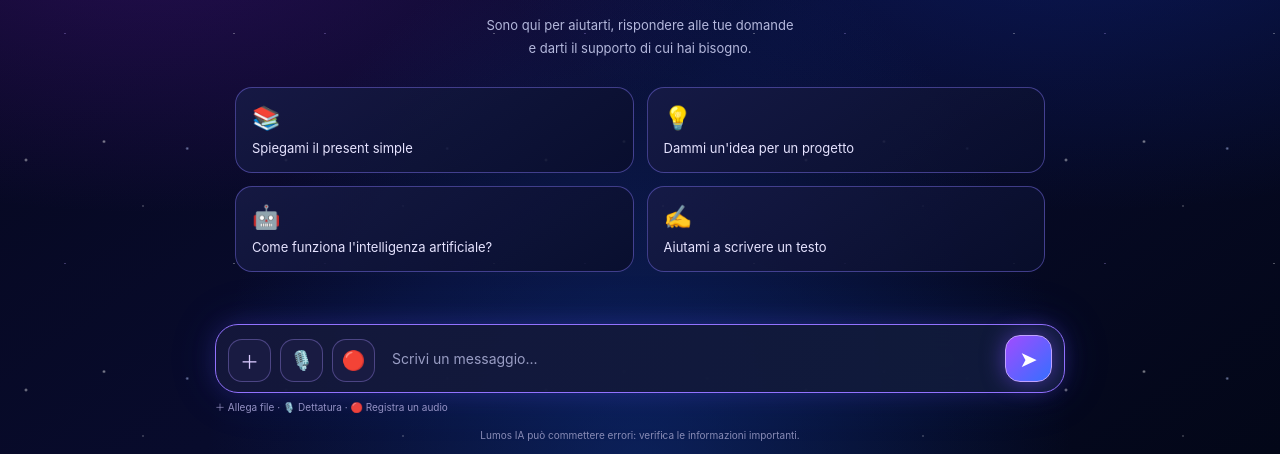
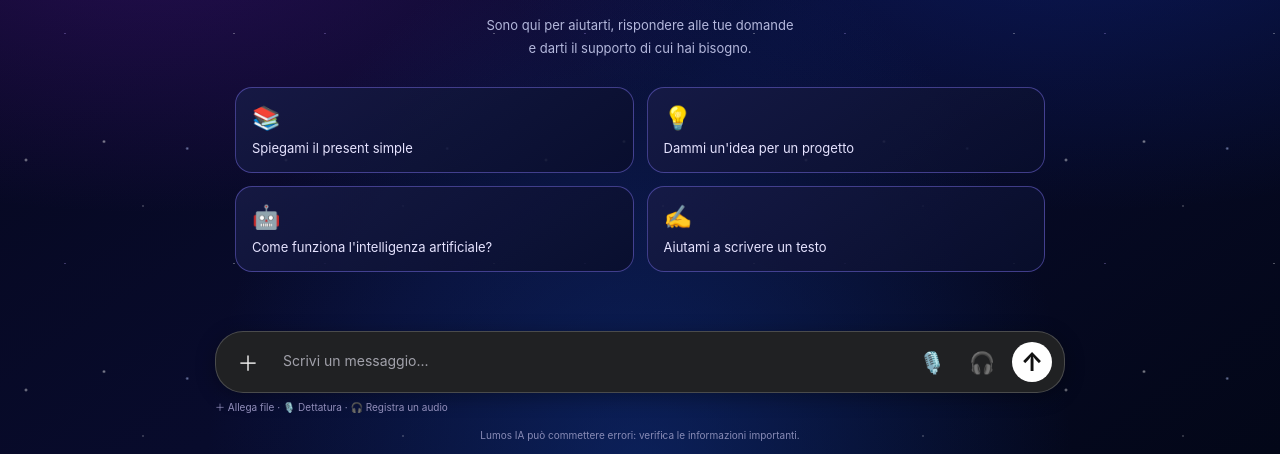
Before and after one commit to alessiomasoni09-gif/Lumos-IA-, a website: page index.html in a window 1280 px wide. Shown: the part 346-800 px from the top of the page. Drawn offline with nearby package versions, Linux system fonts and the light colour scheme.

Commit message:
Refactor input area styles and button functionality
Updated styles and functionality for input area and buttons, including changes to button icons and layout adjustments.

```diff
--- a/index.html
+++ b/index.html
@@ -76,7 +76,7 @@ button:disabled{opacity:.5;cursor:not-allowed}
 .user-attachments{margin-top:9px;padding-top:8px;border-top:1px solid #ffffff33;font-size:12px;color:#eeeaff}
 @keyframes userIn{from{opacity:0;transform:translateX(15px) scale(.97)}to{opacity:1;transform:translateX(0) scale(1)}}
 
-/* MESSAGGI LUMOS */
+/* RISPOSTE LUMOS */
 .assistant-row{display:flex;align-items:flex-start;gap:12px;width:min(850px,95%);animation:lumosIn .55s cubic-bezier(.16,1,.3,1) both}
 @keyframes lumosIn{from{opacity:0;transform:translateY(20px) scale(.985);filter:blur(5px)}to{opacity:1;transform:translateY(0) scale(1);filter:blur(0)}}
 .ai-avatar{width:38px;height:38px;flex-shrink:0;display:grid;place-items:center;border-radius:13px;font-size:23px;color:white;background:linear-gradient(135deg,#a45aff,#276dff);border:1px solid #c3a0ff;box-shadow:0 0 18px #8855ff88}
@@ -107,7 +107,7 @@ button:disabled{opacity:.5;cursor:not-allowed}
 .galaxy-table tbody tr:nth-child(odd){background:#171b3d}.galaxy-table tbody tr:nth-child(even){background:#101630}
 .galaxy-table tbody tr:last-child td{border-bottom:0}
 
-/* AZIONI */
+/* AZIONI RISPOSTA */
 .message-actions{display:flex;gap:7px;margin-top:12px;padding-top:9px;border-top:1px solid #ffffff10}
 .copy-btn{border:1px solid #7968bd55;border-radius:8px;padding:6px 10px;color:#bcb5e9;background:#17183a;font-size:11px}
 .copy-btn:hover{background:#30205c;color:white}
@@ -115,24 +115,87 @@ button:disabled{opacity:.5;cursor:not-allowed}
 .typing span{animation:blink 1.2s infinite}
 @keyframes blink{50%{opacity:.25}}
 
-/* AREA INPUT */
+/* BARRA MESSAGGI - STILE CHATGPT */
 .input-area{z-index:2;padding:12px 24px 7px}
-.input-box{width:min(850px,100%);margin:auto;display:flex;align-items:flex-end;gap:9px;padding:10px 12px;border-radius:23px;border:1px solid #9272ff;background:linear-gradient(120deg,#15183bee,#101b3bee);box-shadow:0 0 25px #7552ff33,0 0 55px #276aff1a;backdrop-filter:blur(20px)}
-.input-box:focus-within{border-color:#bca0ff;box-shadow:0 0 0 3px #9874ff22,0 0 35px #8154ff55}
-textarea{flex:1;min-width:0;resize:none;min-height:43px;max-height:140px;background:transparent;border:0;outline:0;color:white;padding:11px 8px;font-size:14px}
-textarea::placeholder{color:#999dc4}
-.send{width:47px;height:47px;flex-shrink:0;border:1px solid #c0a2ff;border-radius:15px;color:white;font-size:22px;background:linear-gradient(135deg,#a14cff,#356fff);box-shadow:0 0 22px #8050ff88}
-.send:disabled{opacity:.5;cursor:not-allowed}
+.input-box{
+  width:min(850px,100%);
+  margin:auto;
+  display:flex;
+  align-items:center;
+  gap:10px;
+  padding:9px 12px;
+  border-radius:28px;
+  border:1px solid #ffffff30;
+  background:#202123;
+  box-shadow:0 4px 20px #0005;
+  backdrop-filter:blur(20px);
+  transition:border-color .2s,box-shadow .2s;
+}
+.input-box:focus-within{
+  border-color:#ffffff60;
+  box-shadow:0 0 0 2px #ffffff0d,0 4px 25px #0005;
+}
+textarea{
+  flex:1;
+  min-width:0;
+  resize:none;
+  min-height:42px;
+  max-height:140px;
+  background:transparent;
+  border:0;
+  outline:0;
+  color:white;
+  padding:11px 5px;
+  font-size:14px;
+}
+textarea::placeholder{color:#a1a1aa}
 
-/* NUOVI PULSANTI */
-.tool-btn{width:43px;height:43px;flex-shrink:0;border:1px solid #7969bd88;border-radius:14px;background:#191b42;color:#d9caff;font-size:19px;display:grid;place-items:center;transition:.2s}
-.tool-btn:hover{border-color:#b89aff;background:#30205c;box-shadow:0 0 15px #8050ff55}
-.tool-btn.recording{background:#721e54;border-color:#ff70ad;color:white;animation:recordPulse 1s infinite}
+/* PULSANTE INVIO A DESTRA */
+.send{
+  width:40px;
+  height:40px;
+  flex-shrink:0;
+  border:0;
+  border-radius:50%;
+  color:#111111;
+  font-size:25px;
+  font-weight:700;
+  background:#ffffff;
+  box-shadow:none;
+  display:grid;
+  place-items:center;
+  transition:background .2s,transform .2s;
+}
+.send:hover{background:#dddddd;transform:scale(1.05)}
+.send:disabled{opacity:.45;cursor:not-allowed}
+
+/* PULSANTI STRUMENTI */
+.tool-btn{
+  width:40px;
+  height:40px;
+  flex-shrink:0;
+  border:0;
+  border-radius:50%;
+  background:transparent;
+  color:#eeeeee;
+  font-size:21px;
+  display:grid;
+  place-items:center;
+  transition:background .2s,color .2s;
+}
+.tool-btn:hover{background:#ffffff18;color:white}
+.tool-btn.recording{
+  background:#8b1e3f;
+  color:white;
+  animation:recordPulse 1s infinite;
+}
+.tool-btn.listening{background:#253e82;color:white}
 @keyframes recordPulse{50%{box-shadow:0 0 0 6px #ff4b8b22}}
-.tool-btn.listening{background:#253e82;border-color:#7cbaff;color:white}
 #fileInput{display:none}
+
+/* ALLEGATI */
 .attachments-preview{width:min(850px,100%);margin:0 auto 8px;display:flex;flex-wrap:wrap;gap:7px}
-.attachment-chip{display:flex;align-items:center;gap:8px;max-width:100%;padding:7px 10px;border:1px solid #7968bd88;border-radius:11px;background:#17183a;color:#e4d9ff;font-size:11px}
+.attachment-chip{display:flex;align-items:center;gap:8px;max-width:100%;padding:7px 10px;border:1px solid #ffffff30;border-radius:12px;background:#202123;color:#e4d9ff;font-size:11px}
 .attachment-chip span{overflow:hidden;text-overflow:ellipsis;white-space:nowrap;max-width:190px}
 .remove-attachment{border:0;background:transparent;color:#ff9ab9;font-size:17px;padding:0 2px}
 .input-hint{width:min(850px,100%);margin:6px auto 0;color:#9995c3;font-size:10px}
@@ -168,10 +231,10 @@ textarea::placeholder{color:#999dc4}
  .assistant-content pre{max-width:100%;font-size:12px}
  .table-wrap{-webkit-overflow-scrolling:touch}
  .input-area{padding:8px 10px 3px;padding-bottom:max(5px,env(safe-area-inset-bottom))}
- .input-box{gap:6px;padding:7px;border-radius:19px}
- textarea{min-height:43px;max-height:115px;padding:11px 5px;font-size:16px}
- .send{width:43px;height:43px;border-radius:13px;font-size:20px}
- .tool-btn{width:40px;height:40px;border-radius:12px;font-size:17px}
+ .input-box{gap:5px;padding:7px 9px;border-radius:25px}
+ textarea{min-height:42px;max-height:115px;padding:11px 5px;font-size:16px}
+ .send{width:38px;height:38px;font-size:23px}
+ .tool-btn{width:36px;height:40px;font-size:19px}
  .disclaimer{padding:5px 8px 8px;font-size:9px}
  .typing{padding:0 15px 8px;font-size:11px}
  .input-hint{padding-left:4px}
@@ -182,9 +245,9 @@ textarea::placeholder{color:#999dc4}
  .chips{grid-template-columns:1fr}
  .chip{min-height:62px}
  .chip span{display:inline;margin-right:7px}
- .input-box{gap:4px;padding:6px}
- .tool-btn{width:36px;height:38px}
- .send{width:40px;height:40px}
+ .input-box{gap:3px;padding:6px}
+ .tool-btn{width:32px;height:38px;font-size:18px}
+ .send{width:36px;height:36px}
 }
 @media(max-width:850px) and (orientation:landscape){
  .welcome-icon{width:60px;height:60px;font-size:38px;margin-bottom:10px}
@@ -239,13 +302,19 @@ textarea::placeholder{color:#999dc4}
 
     <form class="input-box" id="form">
       <input id="fileInput" type="file" multiple accept="image/*,.pdf,.txt,.docx,audio/*">
+
+      <!-- ALLEGATI A SINISTRA -->
       <button class="tool-btn" id="attachBtn" type="button" title="Allega file" aria-label="Allega file">＋</button>
+
+      <!-- TESTO AL CENTRO -->
+      <textarea id="prompt" rows="1" placeholder="Scrivi un messaggio..." aria-label="Messaggio"></textarea>
+
+      <!-- COMANDI A DESTRA -->
       <button class="tool-btn" id="dictationBtn" type="button" title="Dettatura vocale" aria-label="Dettatura vocale">🎙️</button>
-      <button class="tool-btn" id="recordBtn" type="button" title="Registra un audio" aria-label="Registra audio">🔴</button>
-      <textarea id="prompt" rows="1" placeholder="Scrivi un messaggio..." aria-label="Messaggio"></textarea>
-      <button class="send" id="send" type="submit" aria-label="Invia">➤</button>
+      <button class="tool-btn" id="recordBtn" type="button" title="Registra un audio" aria-label="Registra audio">🎧</button>
+      <button class="send" id="send" type="submit" aria-label="Invia">↑</button>
     </form>
-    <div class="input-hint" id="inputHint">＋ Allega file · 🎙️ Dettatura · 🔴 Registra un audio</div>
+    <div class="input-hint" id="inputHint">＋ Allega file · 🎙️ Dettatura · 🎧 Registra un audio</div>
   </div>
   <div class="disclaimer">Lumos IA può commettere errori: verifica le informazioni importanti.</div>
 </main>
@@ -710,7 +779,7 @@ function renderAttachments(){
   });
   inputHint.textContent=pendingAttachments.length
     ?pendingAttachments.length+' allegato/i pronti per l’invio'
-    :'＋ Allega file · 🎙️ Dettatura · 🔴 Registra un audio';
+    :'＋ Allega file · 🎙️ Dettatura · 🎧 Registra un audio';
 }
 async function addFiles(files){
   for(const file of Array.from(files)){
@@ -868,7 +937,7 @@ function stopRecording(){
 function resetRecordButton(){
   isRecording=false;
   recordBtn.classList.remove('recording');
-  recordBtn.textContent='🔴';
+  recordBtn.textContent='🎧';
   renderAttachments();
 }
 recordBtn.onclick=()=>{
```
